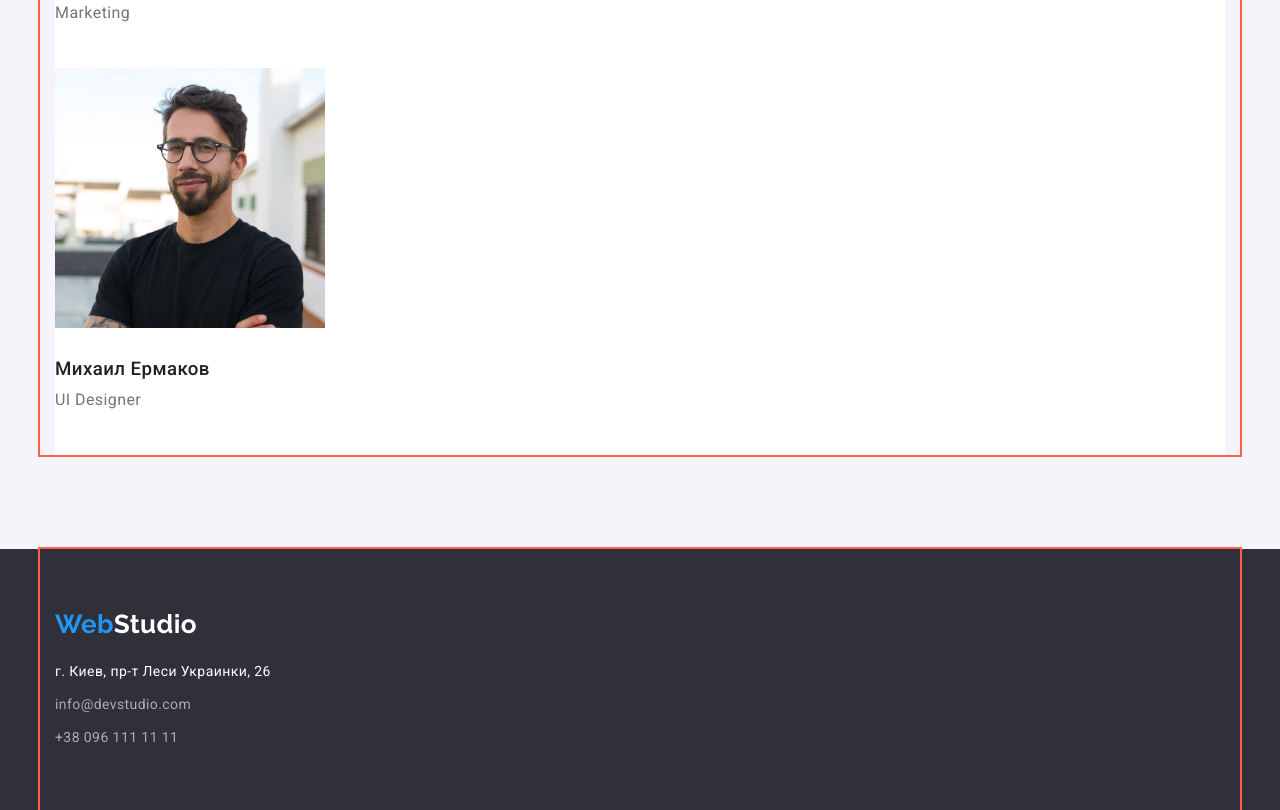
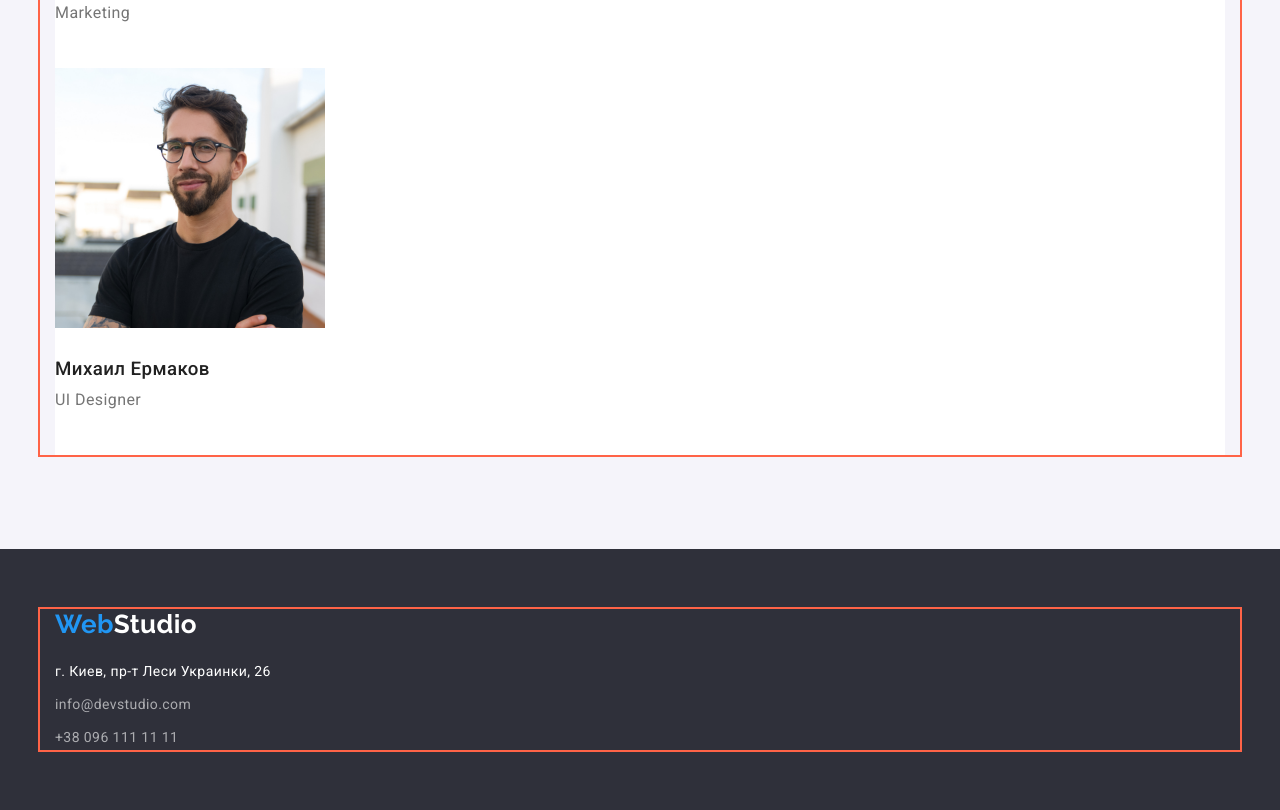
Before and after one commit to Sergey-Proskurnin/goit-markup-hw-03, a plain HTML site: page index.html in a window 1280 px wide. Shown: the part 3041-3851 px from the top of the page. Drawn offline with nearby package versions, Linux system fonts and the light colour scheme.

Commit message:
Сделал футер по размерам макета

```diff
--- a/CSS/style.css
+++ b/CSS/style.css
@@ -103,7 +103,7 @@ body {
     justify-content: flex-end;
     align-items: center;
 }
-  .navigation {
+.navigation {
     display: flex;
     align-items: center;
     margin-right: auto;
@@ -280,26 +280,22 @@ footer {
     padding: 20px 24px; */
 
 /*footer-address*/
-.footer-сntainer {
+.footer {
     padding-top: 60px;
     padding-bottom: 60px;
-    }
-.logo-footer{
+}
+.footer-сntainer .logo-footer {
     display: inline-block;
     color: var(--primary-white-color);
     margin-bottom: 20px;
-
-
-    }
+}
 .footer-address{
-    /* display: inline-block; */
     color: var(--primary-white-color);
     font-style: normal;
 }
 .contact .link-contact {
     color: var(--contact-text-color);
     text-decoration: none;
-
 }
 .contact{
     margin-bottom: 0px;
@@ -308,7 +304,6 @@ footer {
     display: inline-block;
     margin-top: 9px;
     margin-bottom: 9px;
-
 }
 .link-contact:last-child {
     margin-top: 0px;
--- a/index.html
+++ b/index.html
@@ -128,7 +128,7 @@
          </section>
     </main>
    <!--footer-page-->
-    <footer>
+    <footer class="footer" >
         <div class="container footer-сntainer">
             <a href="./index.html" class="logo logo-footer"><span class="logo-accent">Web</span>Studio</a>
         <!--footer-address-->
```
Also changed, not shown: portfolio.html (+1 -1 lines).
